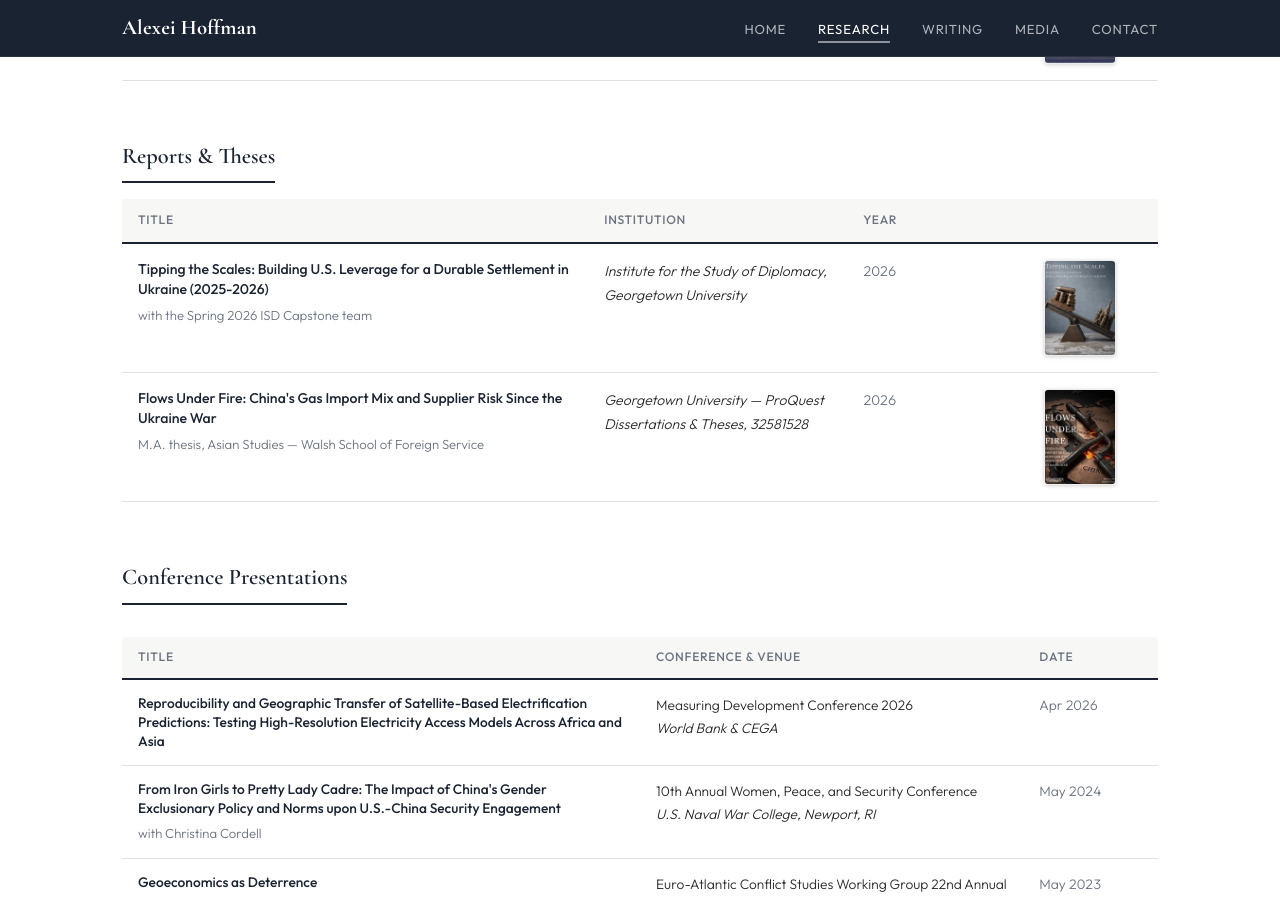
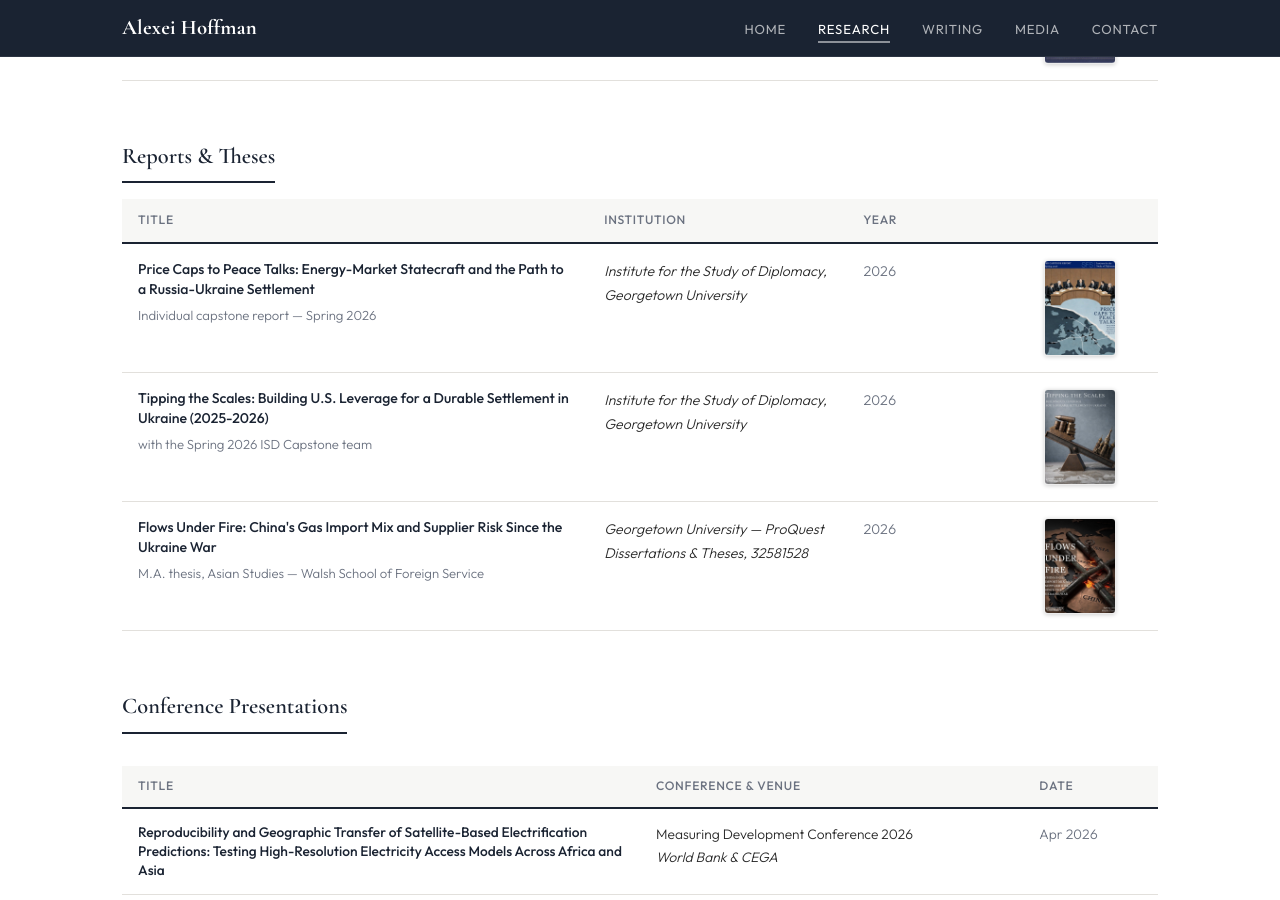
Before and after one commit to a-novi13-byte/a-novi13-byte.github.io, a Jekyll site: the page built from research.html, in a window 1280 px wide and 900 px high, scrolled down 1653 px. Built offline with Jekyll 4.4.1, drawn with Linux system fonts in a browser that asks for light colours.

Commit message:
Update research.html

```diff
--- a/research.html
+++ b/research.html
@@ -135,6 +135,15 @@ permalink: /research/
     <tbody>
       <tr>
         <td>
+          <div class="pub-title"><a href="{{ '/assets/Media/hoffman-price-caps-to-peace-talks.pdf' | relative_url }}" target="_blank" rel="noopener">Price Caps to Peace Talks: Energy-Market Statecraft and the Path to a Russia-Ukraine Settlement</a></div>
+          <div class="pub-coauthor">Individual capstone report — Spring 2026</div>
+        </td>
+        <td class="pub-venue">Institute for the Study of Diplomacy, Georgetown University</td>
+        <td class="pub-year">2026</td>
+        <td><img class="pub-cover" src="{{ '/assets/Covers/cover-isd-individual.jpg' | relative_url }}" alt="Price Caps to Peace Talks — ISD individual capstone report cover" loading="lazy"></td>
+      </tr>
+      <tr>
+        <td>
           <div class="pub-title"><a href="https://isd.georgetown.edu/capstone-reports/tipping-the-scales-building-u-s-leverage-for-a-durable-settlement-in-ukraine-2025-2026/" target="_blank" rel="noopener">Tipping the Scales: Building U.S. Leverage for a Durable Settlement in Ukraine (2025-2026)</a></div>
           <div class="pub-coauthor">with the Spring 2026 ISD Capstone team</div>
         </td>
```
